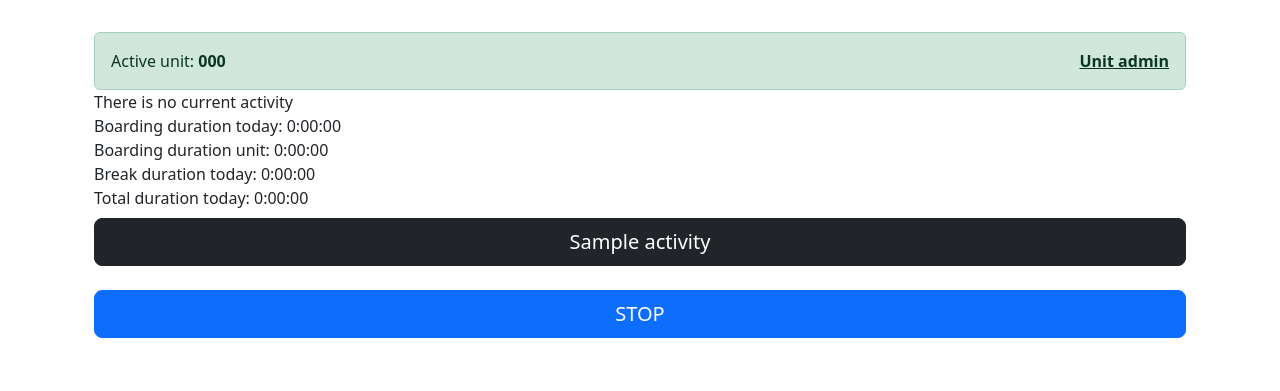
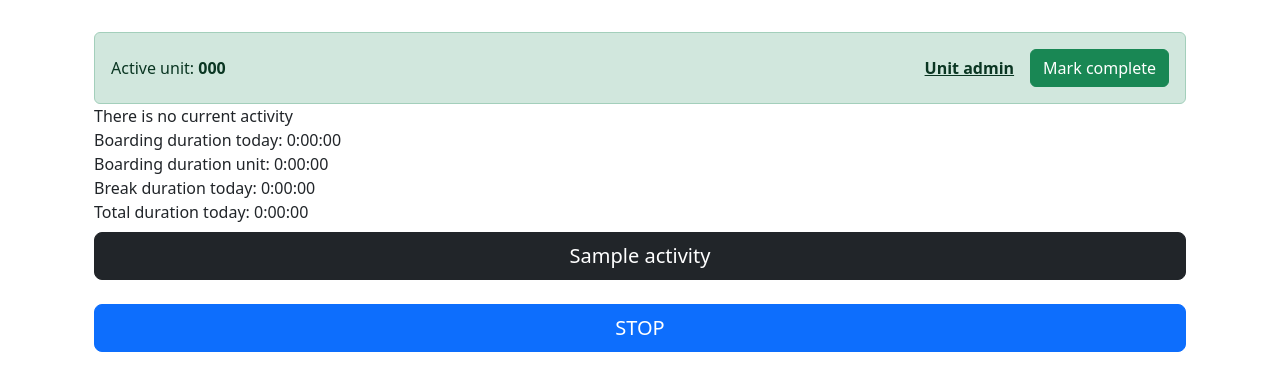
Before and after one commit to tombohub/piecework-tools, a Django app: page / in a window 1280 px wide. Shown: the part 56-447 px from the top of the page. Run offline with Django 5.2, Linux system fonts and the light colour scheme; tables that the repository leaves empty hold one stand-in row (values such as "Sample post"); data that the repository does not hold is empty.

Commit message:
makr unit complete button

```diff
--- a/piecework/templates/piecework/index.html
+++ b/piecework/templates/piecework/index.html
@@ -4,9 +4,19 @@
 <div class="container pt-4">
   <div class="pt-2 v-stack gap-2">
     {% if active_unit %}
-    <div class="alert alert-success mb-0 d-flex justify-content-between align-items-center gap-2" role="status">
+    <div class="alert alert-success mb-0 d-flex flex-wrap justify-content-between align-items-center gap-2" role="status">
       <span>Active unit: <strong>{{ active_unit }}</strong></span>
-      <a class="alert-link" href="{% url 'admin:piecework_unit_change' active_unit.pk %}">Unit admin</a>
+      <div class="d-flex flex-wrap align-items-center gap-3">
+        <a class="alert-link" href="{% url 'admin:piecework_unit_change' active_unit.pk %}">Unit admin</a>
+        <form
+          method="post"
+          action="{% url 'piecework:units_complete' active_unit.pk %}"
+          onsubmit="return confirm('Mark unit {{ active_unit|escapejs }} complete?')"
+        >
+          {% csrf_token %}
+          <button type="submit" class="btn btn-success">Mark complete</button>
+        </form>
+      </div>
     </div>
     {% else %}
     <div class="alert alert-warning mb-0" role="status">
--- a/piecework/urls.py
+++ b/piecework/urls.py
@@ -13,5 +13,6 @@ urlpatterns = [
     path("units/<int:pk>", views.units_detail, name="units_detail"),
     path("units/create", views.units_create, name="units_create"),
     path("units/<int:pk>/edit", views.units_edit, name="units_edit"),
+    path("units/<int:pk>/complete", views.unit_complete, name="units_complete"),
     path("units/<int:pk>/delete", views.unit_delete, name="units_delete"),
 ]
--- a/piecework/views.py
+++ b/piecework/views.py
@@ -117,6 +117,14 @@ def units_edit(request, pk):
 
 
 @require_POST
+def unit_complete(request, pk):
+    unit = get_object_or_404(Unit, pk=pk, status=Unit.Status.ACTIVE)
+    unit.mark_completed()
+
+    return redirect("piecework:home")
+
+
+@require_POST
 def unit_delete(request, pk):
     unit = get_object_or_404(Unit, pk=pk)
     unit.delete()
```
Also changed, not shown: piecework/tests.py (+32 -0 lines).
